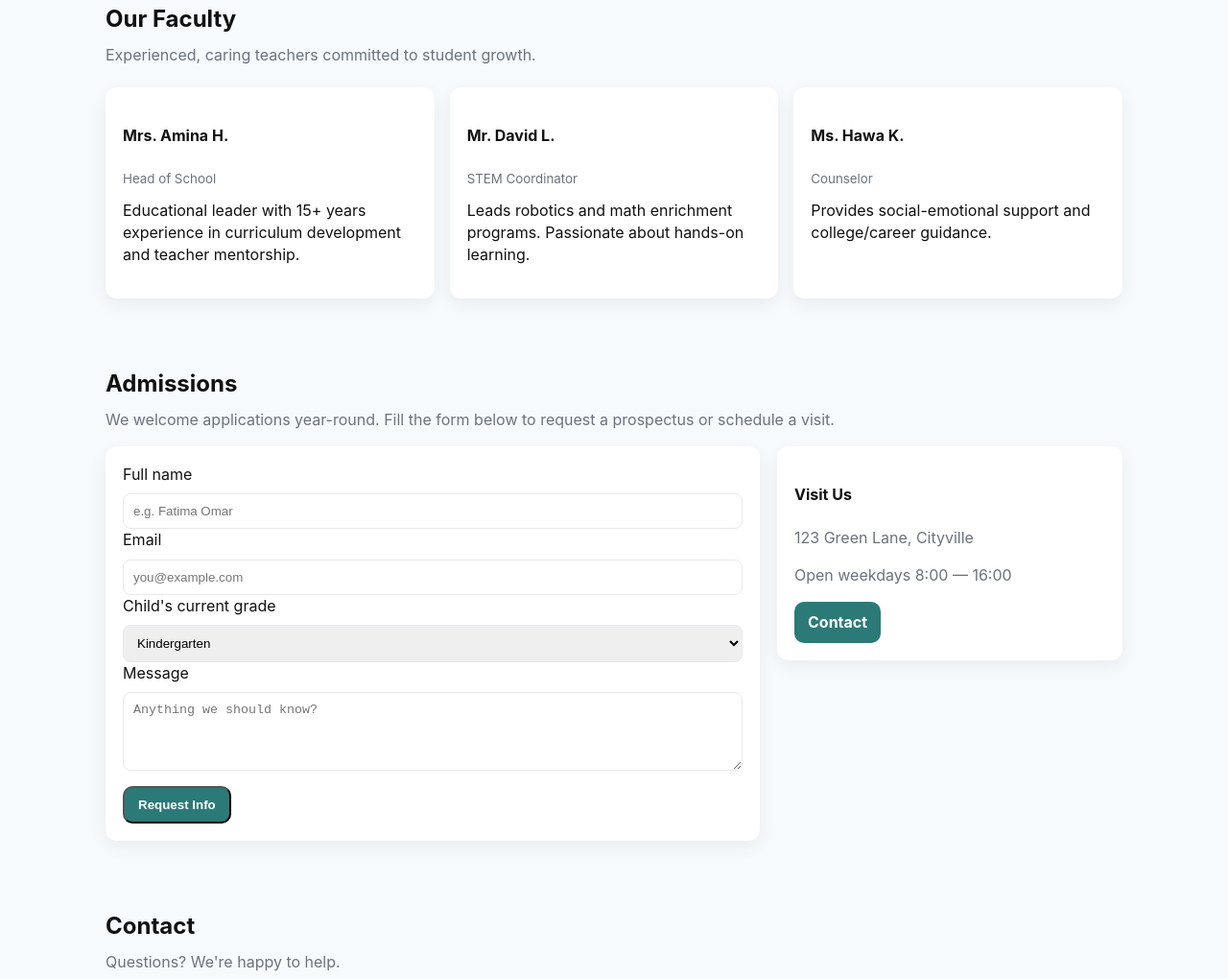
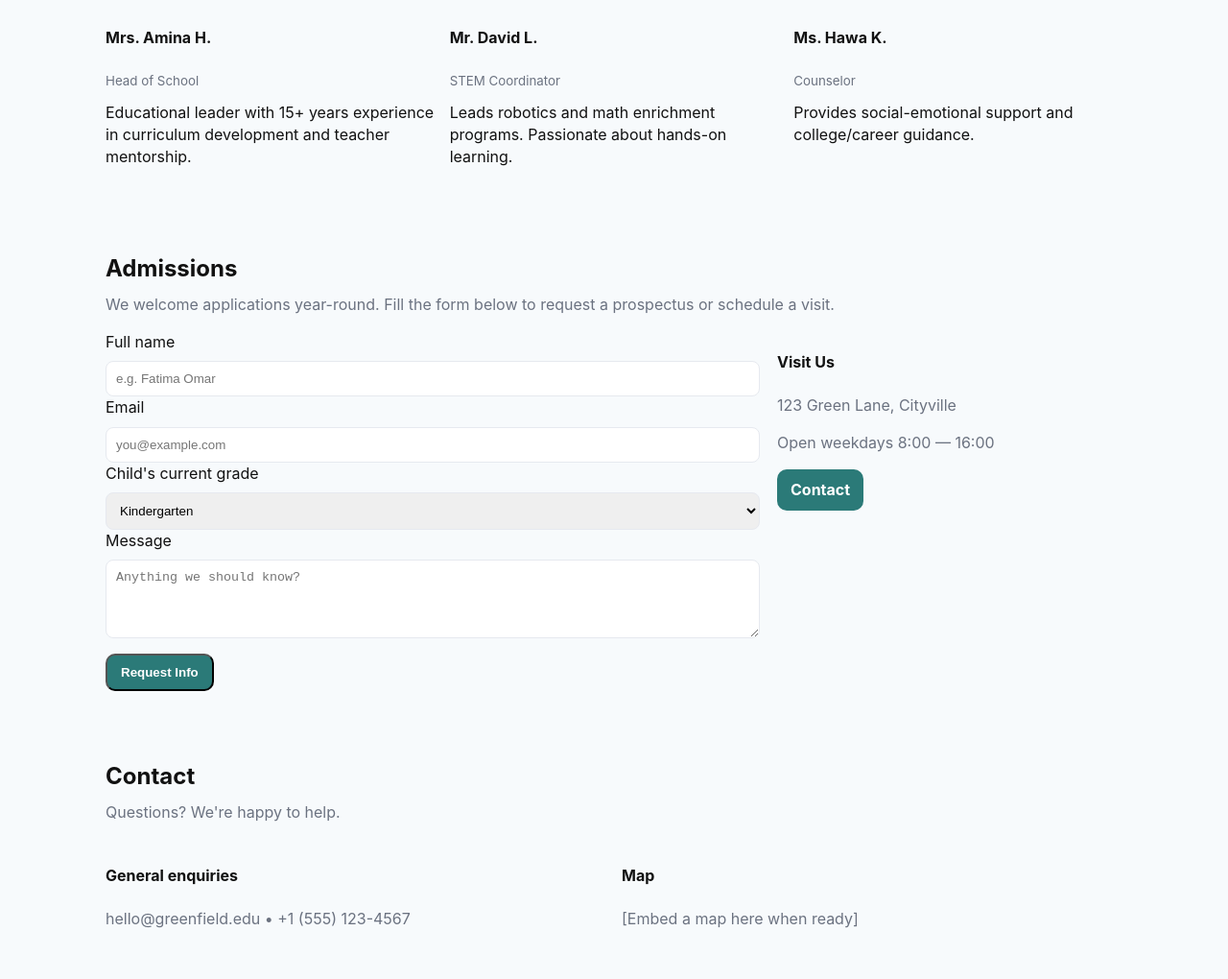
Before and after one commit to libaanmohamed874-arch/ilhaan, a plain HTML site: page index.html in a window 1280 px wide. Shown: the part 1300-2320 px from the top of the page at 96% size. Drawn offline with Linux system fonts and the light colour scheme.

Commit message:
Update index.html

```diff
--- a/index.html
+++ b/index.html
@@ -19,7 +19,7 @@
     .hero{display:grid;grid-template-columns:1fr 420px;gap:28px;align-items:center;padding:40px 0}
     .hero h1{font-size:2.25rem;margin:0 0 12px}
     .cta{display:inline-block;margin-top:14px;padding:10px 16px;background:#ffd166;color:#04293a;border-radius:10px;text-decoration:none;font-weight:700}
-    .card{background:var(--card);border-radius:12px;padding:18px;box-shadow:0 6px 18px rgba(16,24,40,.06)}
+    .card tex{background:var(--card);border-radius:12px;padding:18px;box-shadow:0 6px 18px rgba(16,24,40,.06)}
     .stats{display:flex;gap:12px;margin-top:18px}
     .stat{flex:1;text-align:center}
     .grid{display:grid;grid-template-columns:repeat(auto-fit,minmax(220px,1fr));gap:16px;margin-top:22px}
@@ -174,11 +174,11 @@
       <h2>Contact</h2>
       <p class="lead">Questions? We're happy to help.</p>
       <div class="grid">
-        <div class="card">
+        <div class="card ">
           <h4>General enquiries</h4>
           <p style="color:var(--muted)">hello@greenfield.edu • +1 (555) 123-4567</p>
         </div>
-        <div class="card">
+        <div class="card bas">
           <h4>Map</h4>
           <p style="color:var(--muted)">[Embed a map here when ready]</p>
         </div>
```
